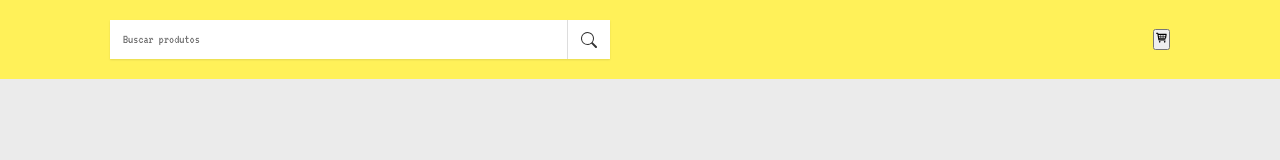
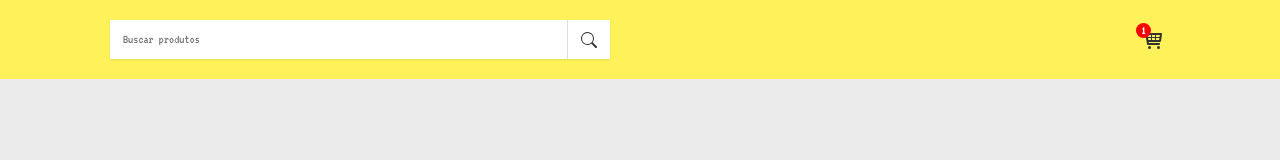
Before and after one commit to EneasFeynlinus/AppReactShoppingCart, a React (Create React App) app: page / in a window 1280 px wide. Shown: the top 160 px of the page. Built offline with nearby package versions, Linux system fonts and the light colour scheme.

Commit message:
Finished Header cat-status styles

```diff
--- a/src/components/Header/CartButton/CartButton.css
+++ b/src/components/Header/CartButton/CartButton.css
@@ -0,0 +1,29 @@
+.cart_button {
+  font-size: 1.5rem;
+  display: flex;
+  align-items: center;
+  justify-content: center;
+  padding: 5px;
+  border: none;
+  background: none;
+  cursor: pointer;
+  position: relative;
+  margin-left: 20px;
+  color: #333;
+}
+
+.cart-status {
+  background-color: red;
+  width: 15px;
+  height: 15px;
+  position: absolute;
+  top: 0;
+  left: 0;
+  color: white;
+  font-size: 11px;
+  font-weight: 600;
+  border-radius: 15px;
+  display: flex;
+  align-items: center;
+  justify-content: center;
+}
--- a/src/components/Header/CartButton/CartButton.jsx
+++ b/src/components/Header/CartButton/CartButton.jsx
@@ -1,10 +1,13 @@
 import React from 'react';
 import  {TiShoppingCart} from 'react-icons/ti';
+
+import './CartButton.css';
 
 const CartButton = () => {
   return (
     <button type="button" className="cart_button">
       <TiShoppingCart />
+      <span className="cart-status">1</span>
     </button>
   );
 };
```
